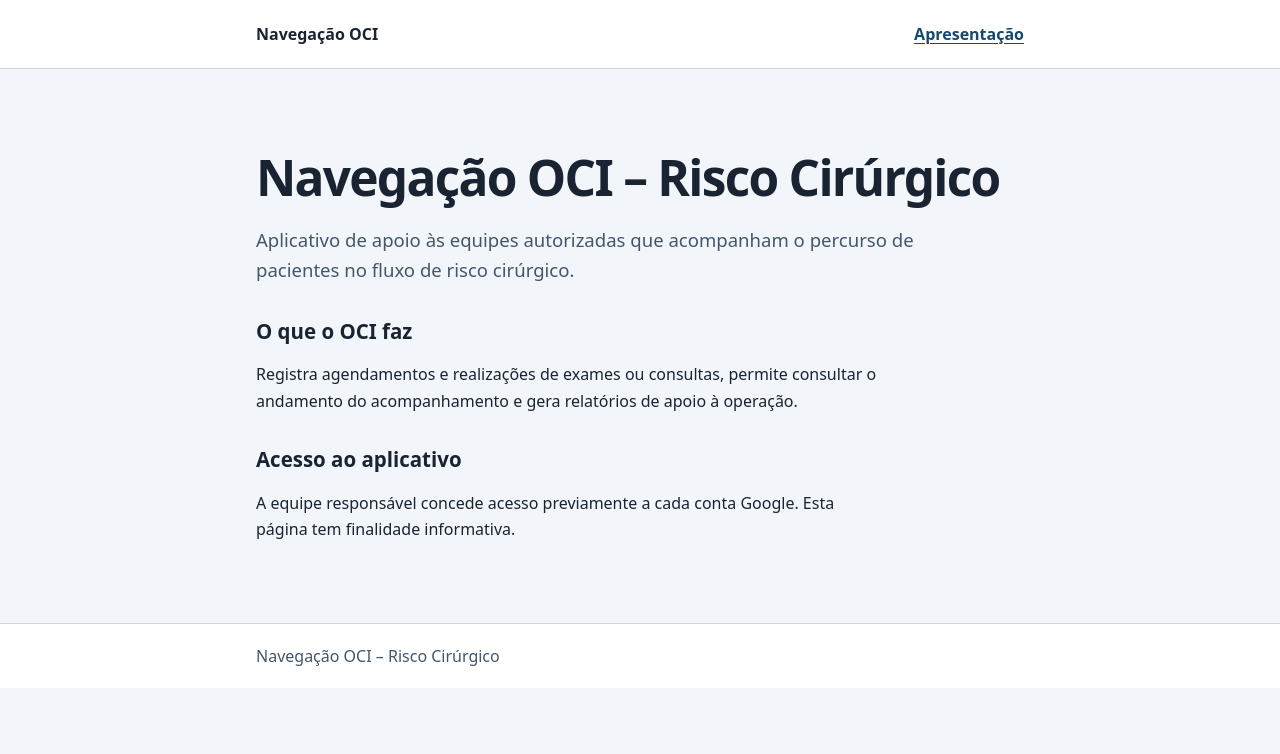
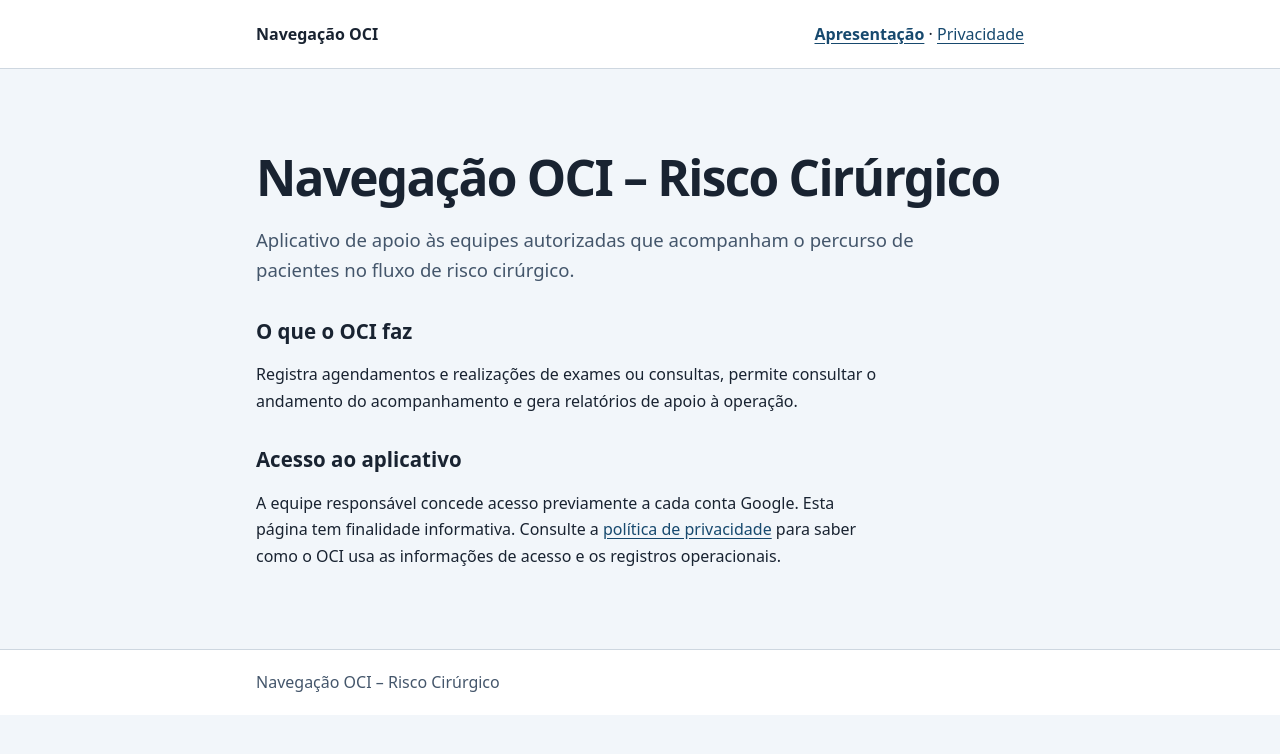
Before and after one commit to avalainterconsulta-sys/oci-informacoes, a plain HTML site: page index.html in a window 1280 px wide. Drawn offline with Linux system fonts and the light colour scheme.

Commit message:
Vincula a política na apresentação pública do OCI

```diff
--- a/index.html
+++ b/index.html
@@ -9,13 +9,13 @@
 <meta name="google-site-verification" content="ms8BdJpwaIhy5-3Cic-WlmD7JEYx_NXu6wNjgt5WWKo" />
 </head>
 <body>
-<header><div class="wrap"><strong>Navegação OCI</strong><nav aria-label="Navegação"><a href="./index.html" aria-current="page">Apresentação</a></nav></div></header>
+<header><div class="wrap"><strong>Navegação OCI</strong><nav aria-label="Navegação"><a href="./index.html" aria-current="page">Apresentação</a> · <a href="./privacidade.html">Privacidade</a></nav></div></header>
 <main><h1>Navegação OCI – Risco Cirúrgico</h1>
 <p class="intro">Aplicativo de apoio às equipes autorizadas que acompanham o percurso de pacientes no fluxo de risco cirúrgico.</p>
 <h2>O que o OCI faz</h2>
 <p>Registra agendamentos e realizações de exames ou consultas, permite consultar o andamento do acompanhamento e gera relatórios de apoio à operação.</p>
 <h2>Acesso ao aplicativo</h2>
-<p>A equipe responsável concede acesso previamente a cada conta Google. Esta página tem finalidade informativa.</p></main>
+<p>A equipe responsável concede acesso previamente a cada conta Google. Esta página tem finalidade informativa. Consulte a <a href="./privacidade.html">política de privacidade</a> para saber como o OCI usa as informações de acesso e os registros operacionais.</p></main>
 <footer><div class="wrap">Navegação OCI – Risco Cirúrgico</div></footer>
 </body>
 </html>
```
